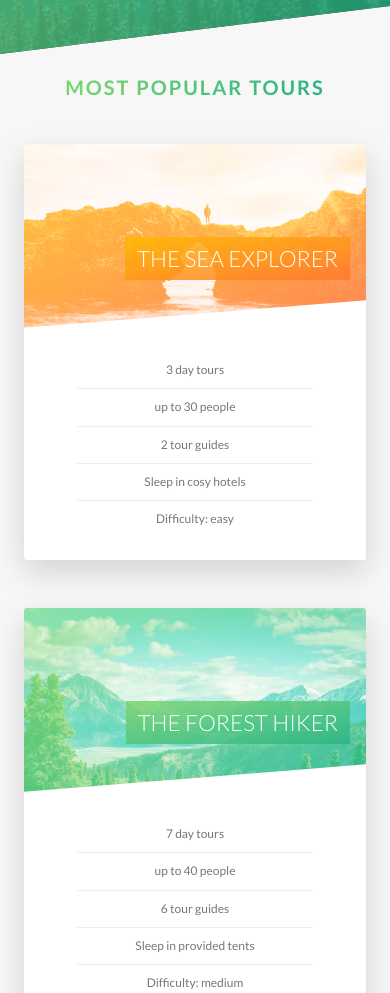
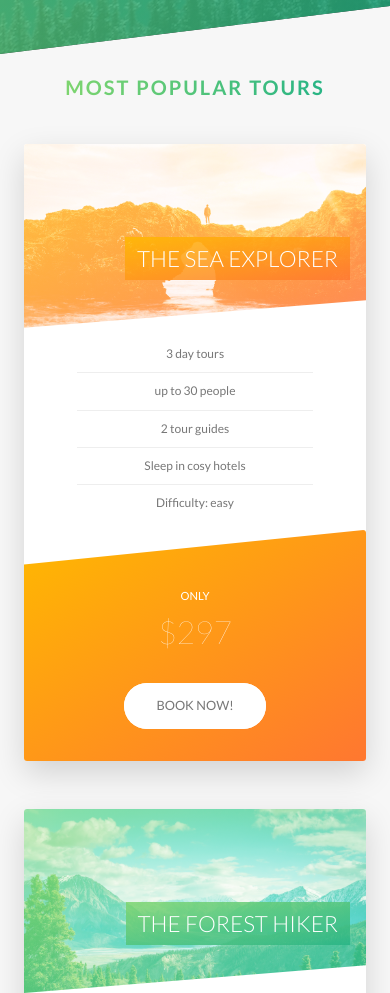
Before and after one commit to Mika-dev13/natours_project, a website: page index.html in a window 390 px wide. Shown: the part 2514-3507 px from the top of the page. Drawn offline with Linux system fonts and the light colour scheme.

Commit message:
add media querries card

```diff
--- a/sass/components/_card.scss
+++ b/sass/components/_card.scss
@@ -172,4 +172,49 @@
     font-size: 6rem;
     font-weight: 100;
   }
+
+  // RESPONSIVE
+  @include respond(tab-port) {
+    height: auto;
+    border-radius: 3px;
+    background-color: $color-white;
+    box-shadow: 0 1.5rem 4rem rgba($color-black, 0.15);
+
+    &__side {
+      height: auto;
+      position: relative;
+      box-shadow: none;
+
+      &--back {
+        transform: rotateY(0);
+        clip-path: polygon(0 15%, 100% 0, 100% 100%, 0 100%);
+      }
+    }
+
+    &:hover &__side--front {
+      transform: rotateY(0);
+    }
+
+    &__details {
+      padding: 1rem 3rem;
+    }
+    // BACK SIDE STYLING
+    &__cta {
+      position: relative;
+      top: 0;
+      left: 0;
+      transform: translate(0);
+      width: 100%;
+
+      padding: 7rem 4rem 4rem 4rem;
+    }
+
+    &__price-box {
+      margin-bottom: 3rem;
+    }
+
+    &__price-value {
+      font-size: 4rem;
+    }
+  }
 }
```
Also changed, not shown: css/style.css.
